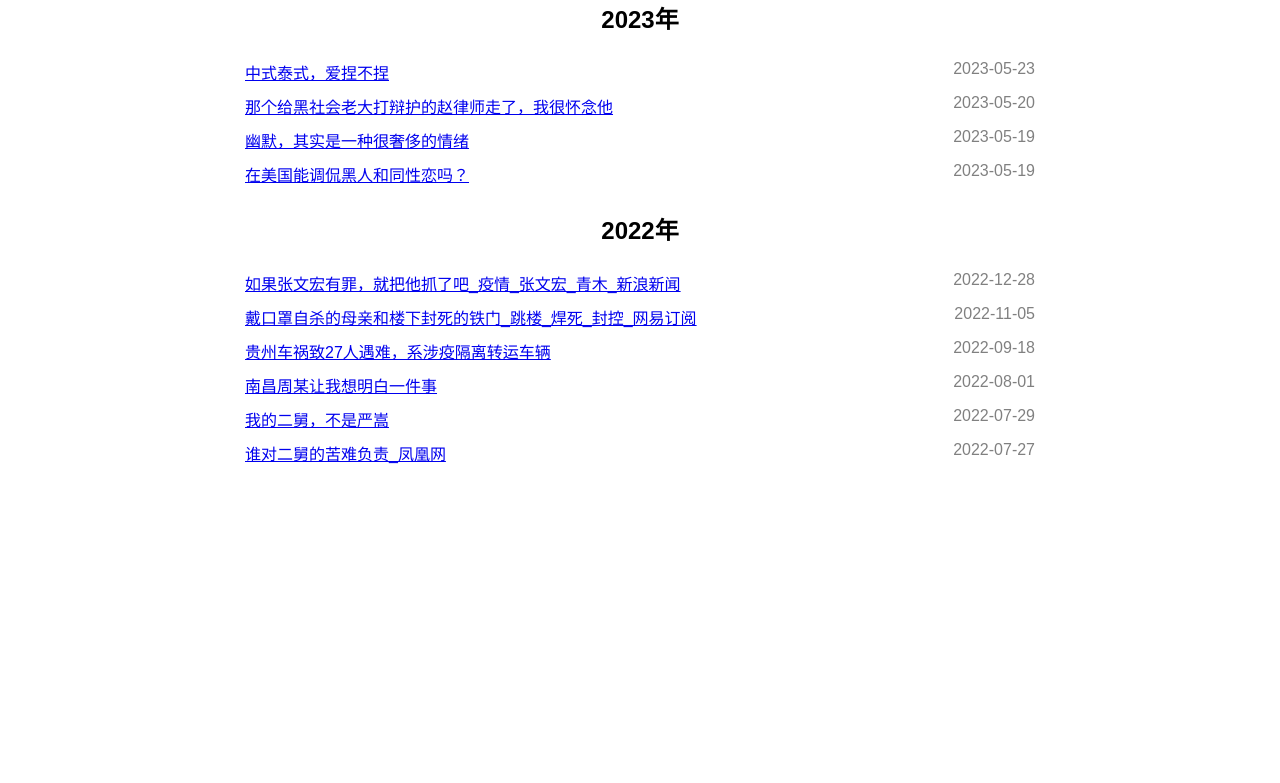
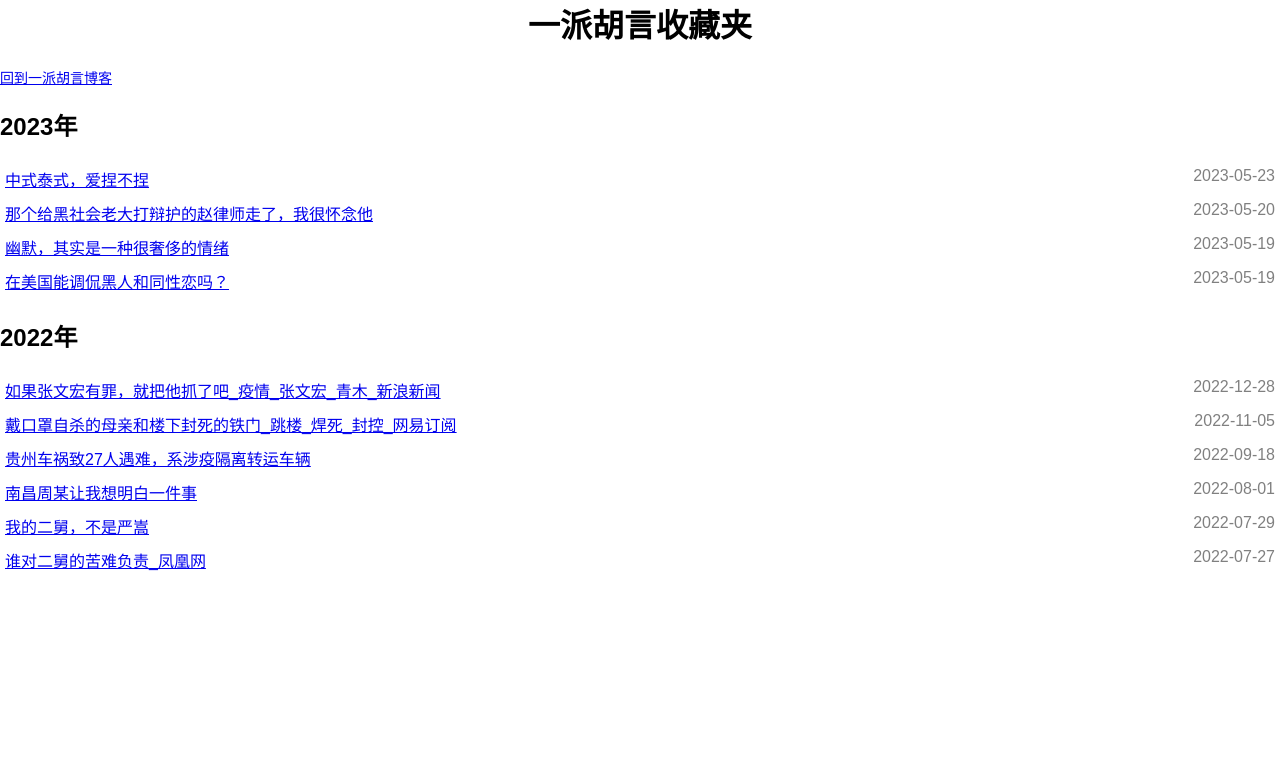
Before and after one commit to robustmaster/shockfrock, a PHP site: page / in a window 1280 px wide. Shown: the top 783 px of the page. Run offline with PHP 8.4, Linux system fonts and the light colour scheme.

Commit message:
Update index.php

```diff
--- a/index.php
+++ b/index.php
@@ -30,14 +30,18 @@ foreach ($files as $file) {
 // 输出HTML页面
 echo '<html>';
 echo '<head>';
-echo '<title>HTML文件列表</title>';
+echo '<title>一派胡言收藏夹</title>';
 echo '<style>
     body {
         font-family: Arial, sans-serif;
-        text-align: center; /* 页面内容居中 */
+        text-align: left; /* 分组名称靠左显示 */
+        margin: 0; /* 清除默认的页面边距 */
+    }
+    h1 {
+        text-align: center; /* 页面标题居中 */
     }
     h2 {
-        text-align: center; /* 分组名称居中 */
+        margin-top: 20px; /* 分组标题与页面标题之间的间距 */
     }
     ul {
         list-style-type: none;
@@ -52,16 +56,16 @@ echo '<style>
     .date {
         color: #808080; /* 日期灰色显示 */
     }
-    @media screen and (min-width: 768px) {
-        /* 在较大屏幕上居中显示 */
-        body {
-            max-width: 800px;
-            margin: 0 auto;
-        }
+    .small-font {
+        font-size: 14px; /* 较小的字体大小 */
     }
     </style>'; // 页面样式
 echo '</head>';
 echo '<body>';
+
+echo '<h1>一派胡言收藏夹</h1>'; // 页面标题
+
+echo '<p class="small-font"><a href="https://yipai.me">回到一派胡言博客</a></p>'; // 回到一派胡言博客的链接
 
 foreach ($groupedFiles as $year => $yearFiles) {
     echo '<h2>' . $year . '年</h2>'; // 年份标题
```
